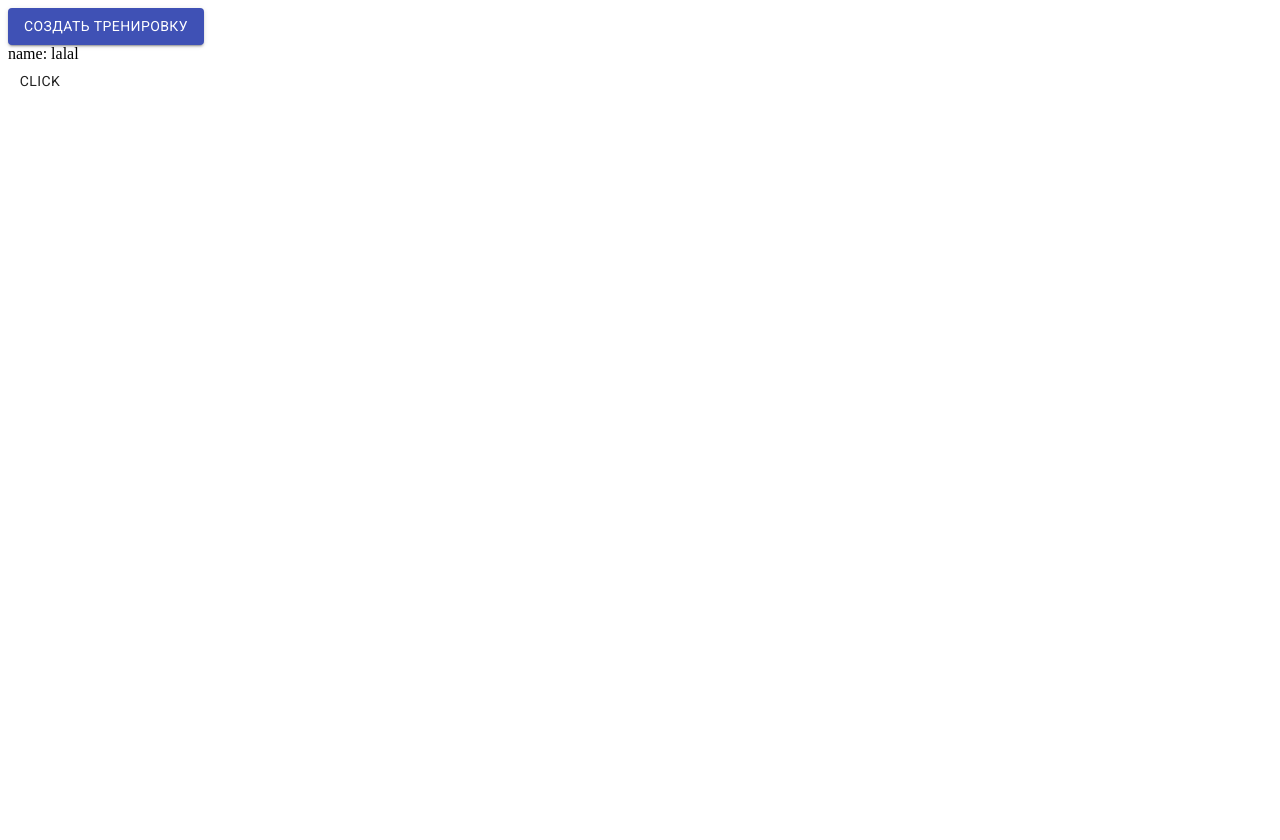
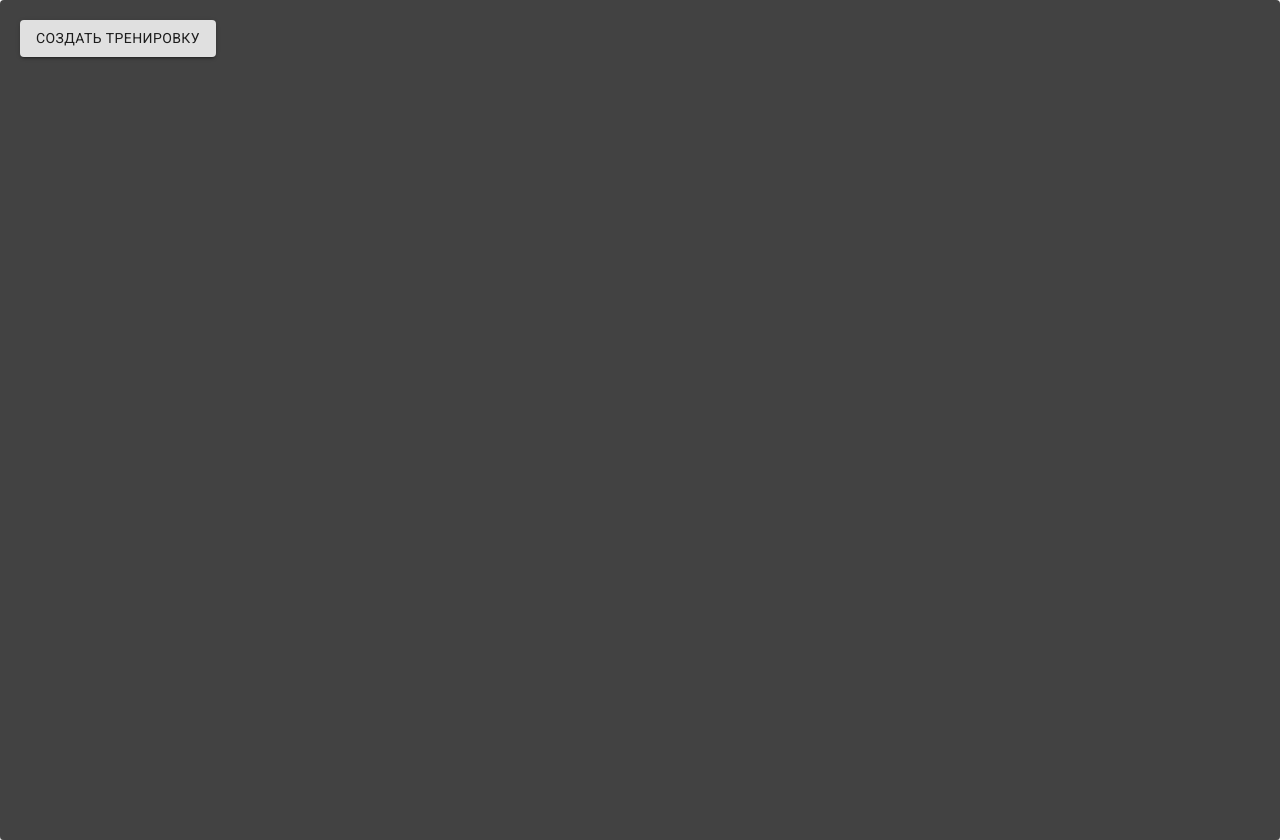
Before and after one commit to vetalin/training-diary, a React (Create React App) app: page / in a window 1280 px wide. Before the commit the page ends 800 px from the top, so only its background shows below. Built offline with nearby package versions, Linux system fonts and the light colour scheme.

Commit message:
add dark mode styles

```diff
--- a/src/components/App/App.styled.ts
+++ b/src/components/App/App.styled.ts
@@ -1,5 +1,13 @@
-import styled from 'styled-components'
+import styled, { createGlobalStyle } from 'styled-components'
 
+export const GlobalStyles = createGlobalStyle`
+  body {
+    @import url('https://fonts.googleapis.com/css2?family=Roboto&display=swap');
+    margin: 0;
+    padding: 0;
+  }
+`
 export const AppContainer = styled.div`
-  @import url('https://fonts.googleapis.com/css2?family=Roboto&display=swap');
+  padding: 20px;
+  min-height: 100vh;
 `
--- a/src/components/App/App.tsx
+++ b/src/components/App/App.tsx
@@ -1,11 +1,24 @@
 import React from 'react'
 import * as S from './App.styled'
 import { MainPage } from 'components/MainPage/MainPage'
+import { createMuiTheme, ThemeProvider } from '@material-ui/core/styles'
+import { Paper } from '@material-ui/core'
+
+const theme = createMuiTheme({
+  palette: {
+    type: 'dark'
+  }
+})
 
 export const App = () => {
   return (
-    <S.AppContainer>
-      <MainPage/>
-    </S.AppContainer>
+    <ThemeProvider theme={theme}>
+      <S.GlobalStyles/>
+      <Paper>
+        <S.AppContainer>
+          <MainPage/>
+        </S.AppContainer>
+      </Paper>
+    </ThemeProvider>
   )
 }
--- a/src/components/CreateTraining/CreateTraining.tsx
+++ b/src/components/CreateTraining/CreateTraining.tsx
@@ -14,7 +14,7 @@ export const CreateTraining: React.FC = () => {
 
   return (
     <React.Fragment>
-      <Button variant="contained" color="primary" onClick={handleOpen}>Создать тренировку</Button>
+      <Button variant="contained" onClick={handleOpen}>Создать тренировку</Button>
       <CreateTrainingModal
         open={isOpen}
         handleClose={handleClose}
--- a/src/components/TrainingList/TrainingList.tsx
+++ b/src/components/TrainingList/TrainingList.tsx
@@ -1,14 +1,9 @@
 import React from 'react'
-import { Button } from '@material-ui/core'
 import { observer } from 'mobx-react'
-import { useStoreTraining } from 'store/training/store'
 
 export const TrainingList = observer(() => {
-  const storeTraining = useStoreTraining()
   return (
     <React.Fragment>
-      <div>name: {storeTraining.training}</div>
-      <Button onClick={() => storeTraining.setTraining('button clicked')}>Click</Button>
     </React.Fragment>
   )
 })
```
